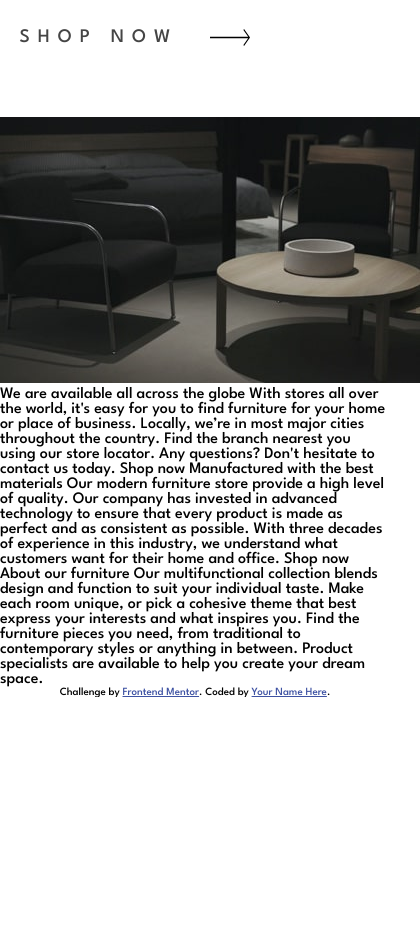
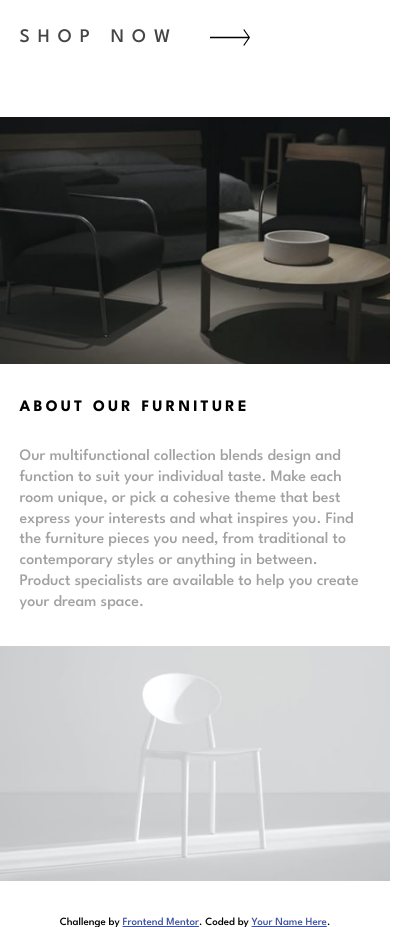
Before and after one commit to jeremyoduromanu/room-homepage, a plain HTML site: page index.html in a window 390 px wide. Shown: the part 763-1690 px from the top of the page, 420 px wide, since content can reach past the window. Before the commit the page ends 1460 px from the top, so only its background shows below. Drawn offline with Linux system fonts and the light colour scheme.

Commit message:
complete mobile version html and css

```diff
--- a/index.html
+++ b/index.html
@@ -65,11 +65,25 @@
     <div class="about-image">
       <img src="./images/image-about-dark.jpg" alt="">
     </div>
+    <div class="about-head">
+      <h1>ABOUT OUR FURNITURE</h1>
+    </div>
+    <div class="about-description">
+      <p>
+        Our multifunctional collection blends design and function to suit your individual taste.
+        Make each room unique, or pick a cohesive theme that best express your interests and what
+        inspires you. Find the furniture pieces you need, from traditional to contemporary styles
+        or anything in between. Product specialists are available to help you create your dream space.
+      </p>
+    </div>
+    <div class="about-image2">
+      <img src="./images/image-about-light.jpg" alt="chair">
+    </div>
   </section>
 
 
 
-  We are available all across the globe
+  <!-- We are available all across the globe
 
   With stores all over the world, it's easy for you to find furniture for your home or place of business.
   Locally, we’re in most major cities throughout the country. Find the branch nearest you using our
@@ -83,14 +97,8 @@
   to ensure that every product is made as perfect and as consistent as possible. With three decades of
   experience in this industry, we understand what customers want for their home and office.
 
-  Shop now
+  Shop now -->
 
-  About our furniture
-
-  Our multifunctional collection blends design and function to suit your individual taste.
-  Make each room unique, or pick a cohesive theme that best express your interests and what
-  inspires you. Find the furniture pieces you need, from traditional to contemporary styles
-  or anything in between. Product specialists are available to help you create your dream space.
 
   <div class="attribution">
     Challenge by <a href="https://www.frontendmentor.io?ref=challenge" target="_blank">Frontend Mentor</a>.
--- a/style.css
+++ b/style.css
@@ -116,3 +116,36 @@ body{
     color: hsl(0, 0%, 27%);
     letter-spacing: 0.5rem;
 }
+
+.about{
+    width: 100vw;
+}
+
+.about-image, .about-image2{
+    width: 100%;
+}
+
+.about-image img, .about-image2 img{
+    width: 100%;
+    margin-bottom: 2rem;
+}
+
+.about-head{
+    padding: 0 5%;
+    margin-bottom: 2rem;
+}
+
+.about-head h1{
+    font-size: 1rem;
+    letter-spacing: .2rem;
+}
+
+.about-description {
+    padding: 0 5%;
+    margin-bottom: 2rem;
+}
+
+.about-description p{
+    color: hsl(0, 0%, 63%);
+    line-height: 1.3rem;
+}
```
